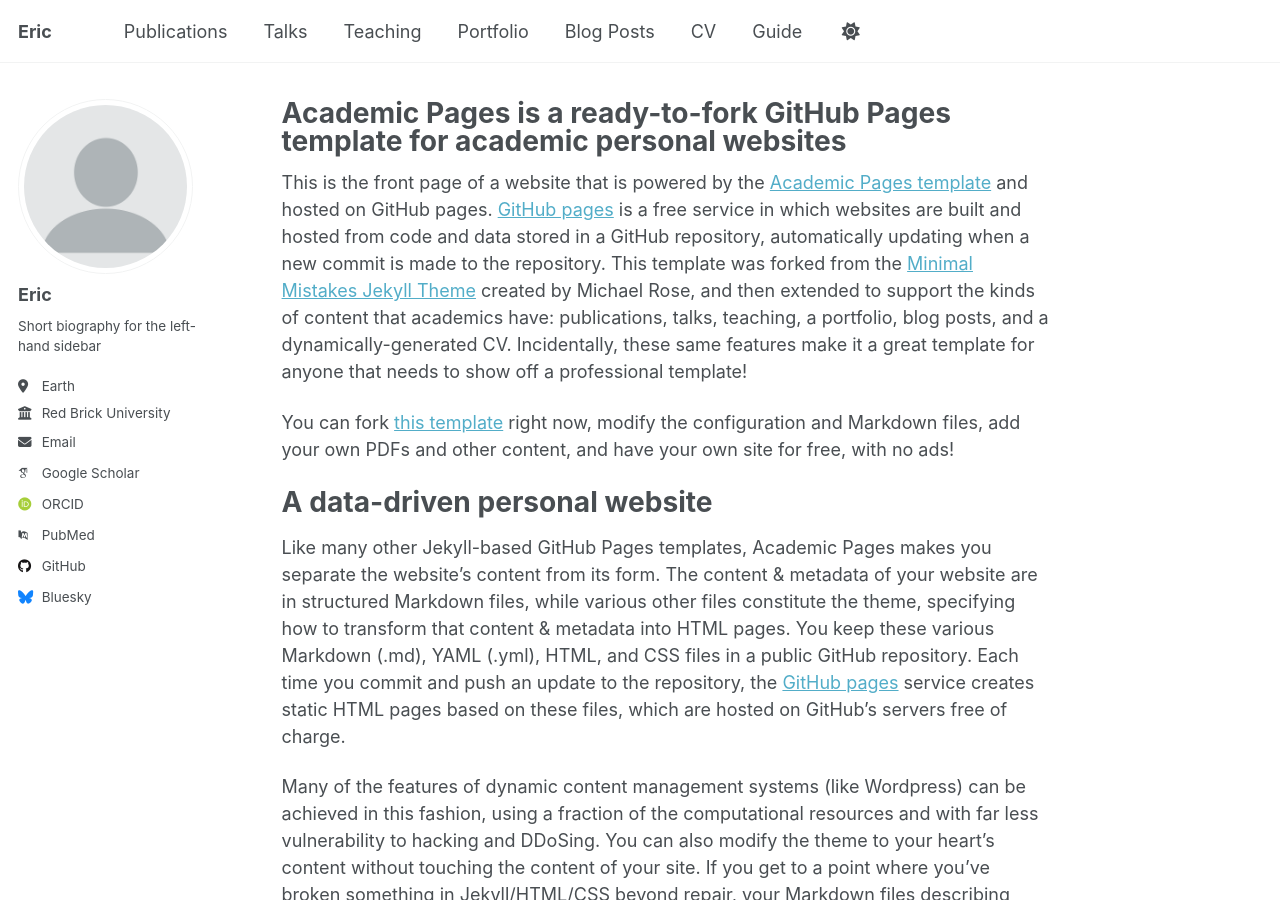
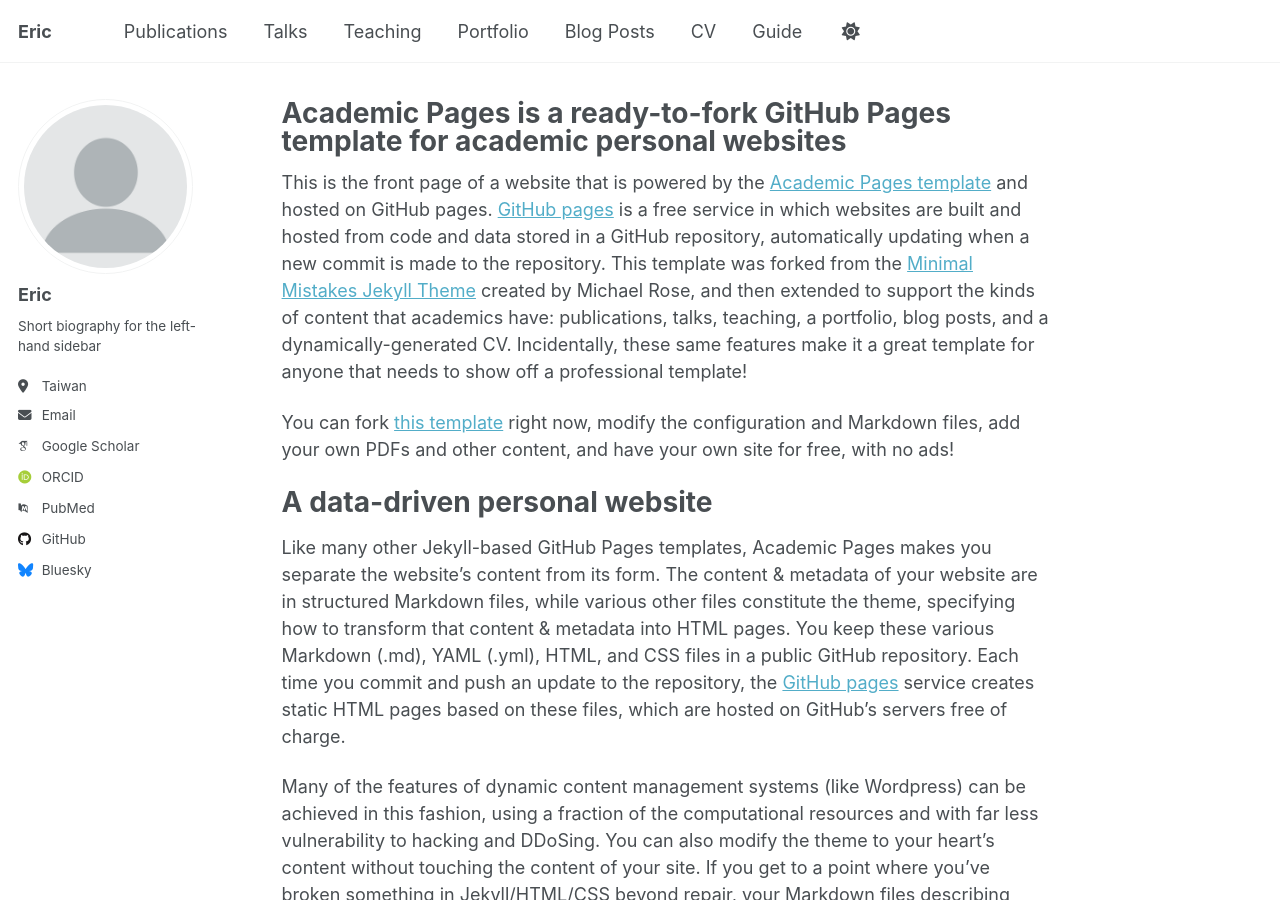
Before and after one commit to ericliu515515/ericliu515515.github.io, a Jekyll site: the page built from _pages/about.md, in a window 1280 px wide and 900 px high. Built offline with Jekyll 4.4.1, drawn with Linux system fonts in a browser that asks for light colours; some web fonts are replaced; a script that is not in the unit is left out.

Commit message:
Update location and employer in config file

```diff
--- a/_config.yml
+++ b/_config.yml
@@ -27,8 +27,8 @@ author:
   name             : "Eric"
   pronouns         : # example: "she/her"
   bio              : "Short biography for the left-hand sidebar"
-  location         : "Earth"
-  employer         : "Red Brick University"
+  location         : "Taiwan"
+  employer         : # Username
   uri              : # URL
   email            : "none@example.org"
 
```
